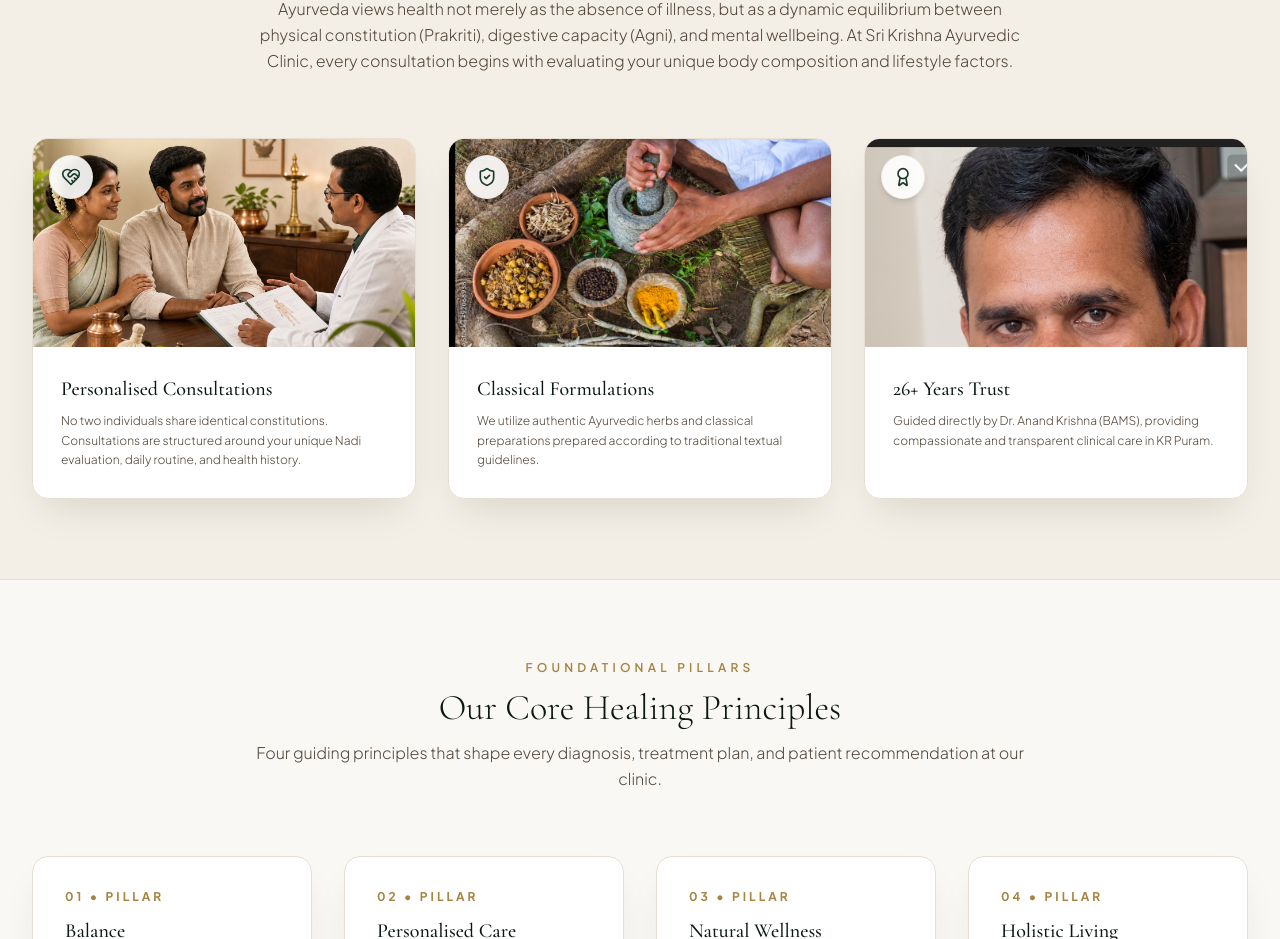
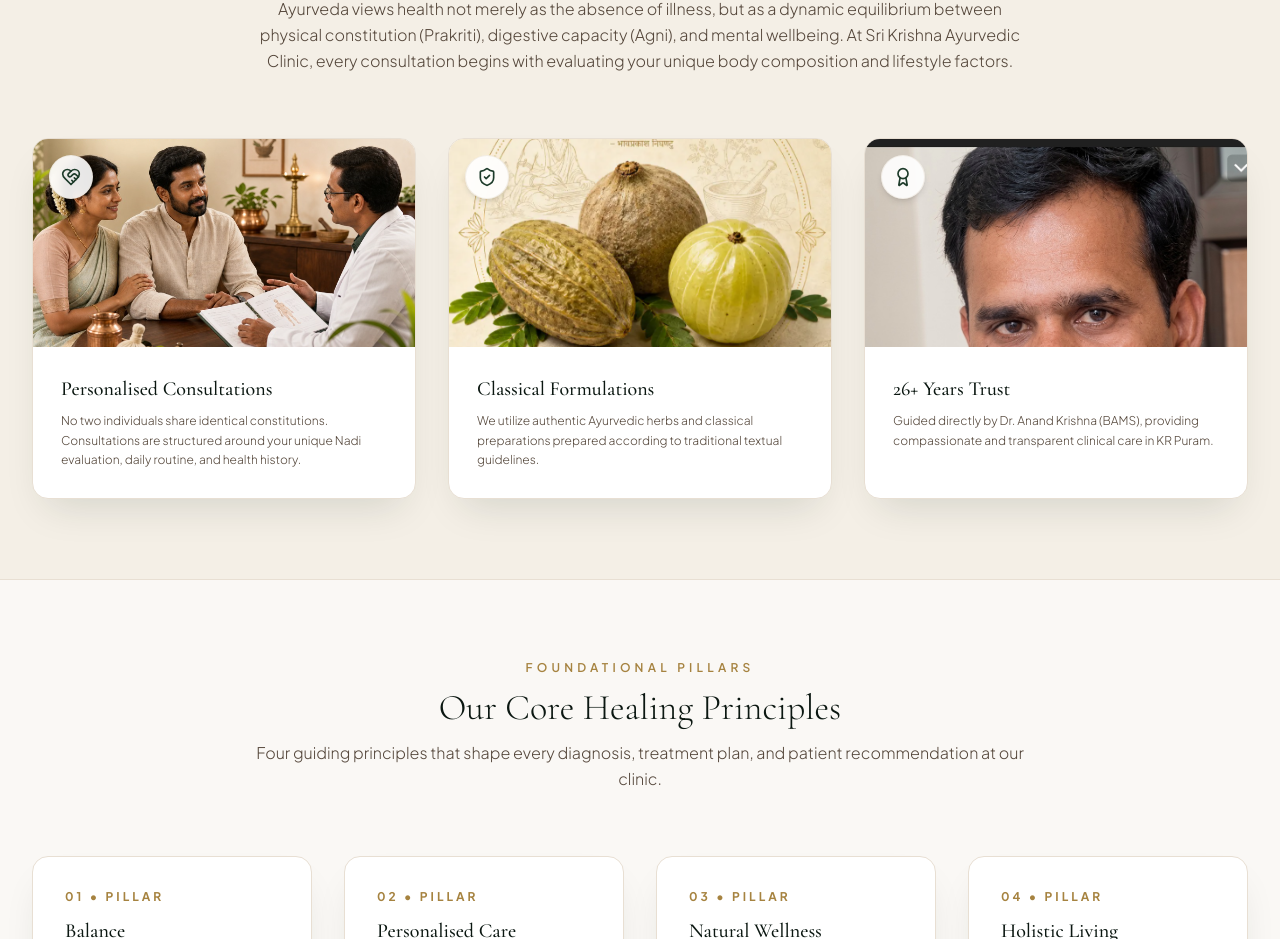
Before and after one commit to Shrikanthkk/sri-krishna-ayurvedic-, a React (Vite) app: page / in a window 1280 px wide. Shown: the part 1837-2776 px from the top of the page. Built offline with nearby package versions, Linux system fonts and the light colour scheme.

Commit message:
feat: add classical formulations image to patient-centric care section

```diff
--- a/src/data/clinicData.js
+++ b/src/data/clinicData.js
@@ -42,6 +42,7 @@ export const clinicData = {
     hero: "/images/hero_adobe_3.jpg",
     doctor: "/images/doctor.jpg",
     consultation: "/images/consultation.png",
+    formulations: "/images/classical_formulations.png",
     herbs: "/images/hero_adobe_1.jpg",
     clinic: "/images/hero_adobe_4.jpg",
     shirodhara: "/images/shirodhara.jpg",
--- a/src/pages/Home.jsx
+++ b/src/pages/Home.jsx
@@ -123,9 +123,9 @@ export default function Home({ onOpenBooking }) {
             <div className="bg-white rounded-2xl border border-earth-200 shadow-elevated overflow-hidden flex flex-col group hover:-translate-y-1 transition-all duration-300">
               <div className="h-52 overflow-hidden relative">
                 <img
-                  src={clinicData.images.herbs}
-                  alt="Classical Formulations"
-                  className="w-full h-full object-cover group-hover:scale-105 transition-transform duration-500"
+                  src={clinicData.images.formulations}
+                  alt="Classical Ayurvedic Formulations"
+                  className="w-full h-full object-cover object-center group-hover:scale-105 transition-transform duration-500"
                 />
                 <div className="absolute top-4 left-4 w-11 h-11 rounded-full bg-white/90 backdrop-blur-sm text-forest-900 flex items-center justify-center shadow-md border border-earth-200/50">
                   <ShieldCheck className="w-5 h-5 text-forest-800" />
```
Also changed, not shown: public/images/classical_formulations.png (added).
